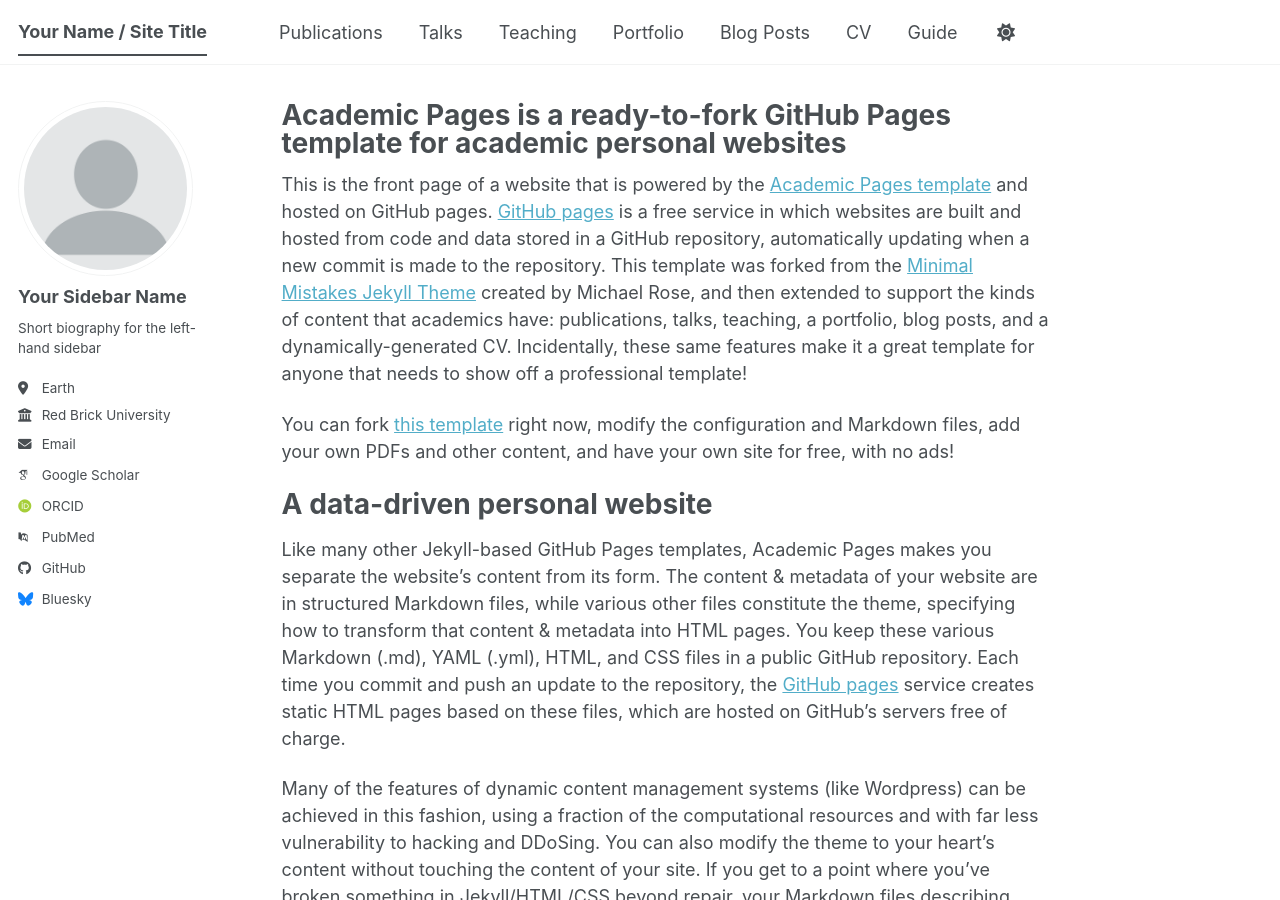
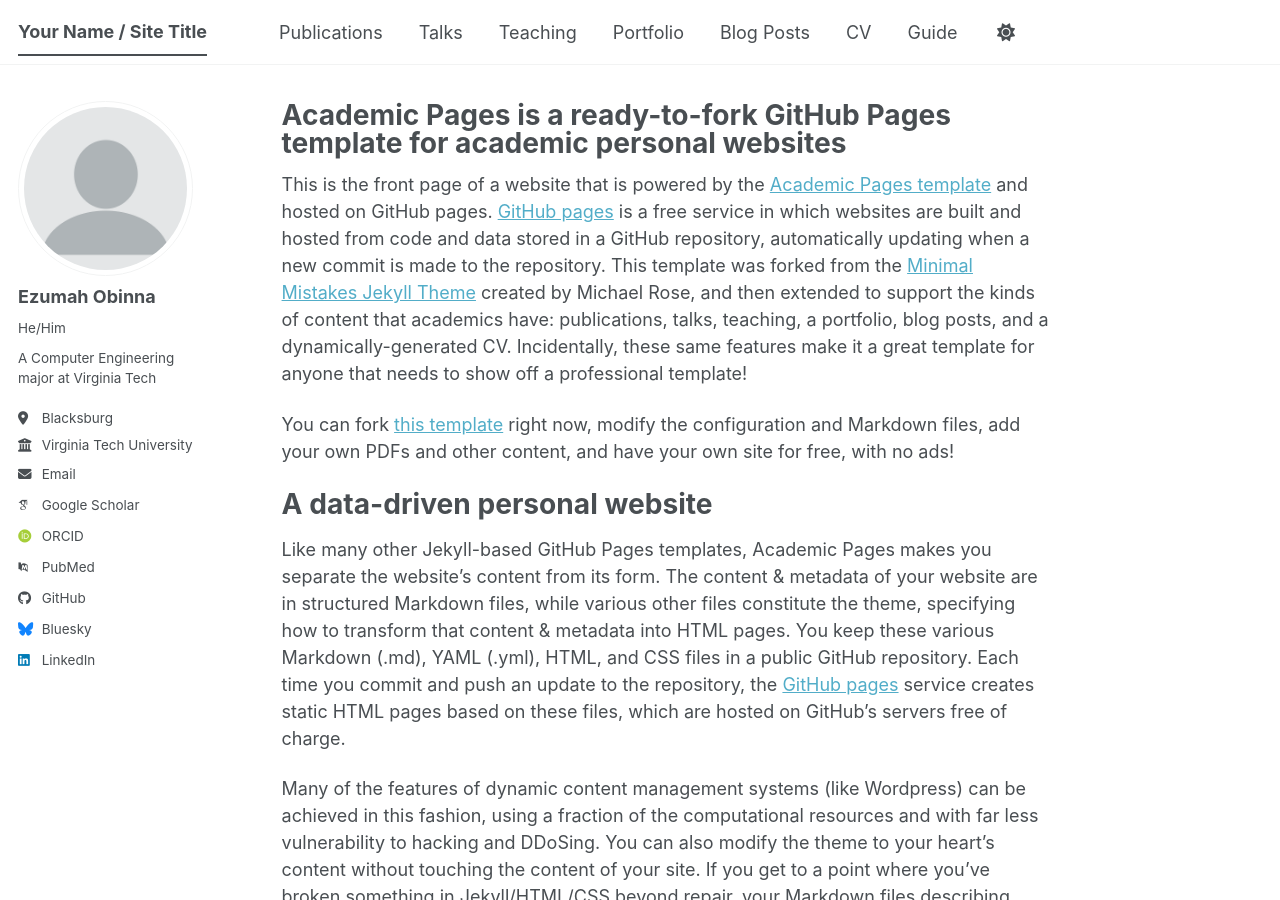
Before and after one commit to obidcoder/obidcoder.github.io, a Jekyll site: the page built from _pages/about.md, in a window 1280 px wide and 900 px high. Built offline with Jekyll 4.4.1, drawn with Linux system fonts in a browser that asks for light colours; some web fonts are replaced; a script bundle is joined from its source files by our own code; library files that are not in the unit come from our copies.

Commit message:
Update _config.yml

```diff
--- a/_config.yml
+++ b/_config.yml
@@ -24,13 +24,13 @@
 author:
   # Biographic information
   avatar           : "profile.png"
-  name             : "Your Sidebar Name"
-  pronouns         : # example: "she/her"
-  bio              : "Short biography for the left-hand sidebar"
-  location         : "Earth"
-  employer         : "Red Brick University"
+  name             : Ezumah Obinna
+  pronouns         : He/Him
+  bio              : A Computer Engineering major at Virginia Tech
+  location         : Blacksburg
+  employer         : "Virginia Tech University"
   uri              : # URL
-  email            : "none@example.org"
+  email            : ezumahobinna9@gmail.com
 
   # Academic websites
   academia         : # URL
@@ -51,7 +51,7 @@
   bitbucket        : # Username - Update with your username on the site
   codepen          : # Username
   dribbble         : # Username
-  github           : "academicpages"
+  github           : https://github.com/obidcoder/obidcoder.github.io
   kaggle           : # Username
   stackoverflow    : # User number or user number and name (i.e., use "1" or "1/jeff-atwood")
 
@@ -66,7 +66,7 @@
   keybase          : # Username
   instagram        : # Username
   lastfm           : # Username
-  linkedin         : # Username
+  linkedin         : www.linkedin.com/in/obinna-ezumah-8753a731a
   mastodon         : # URL
   medium           : # URL
   pinterest        : # Username
```
